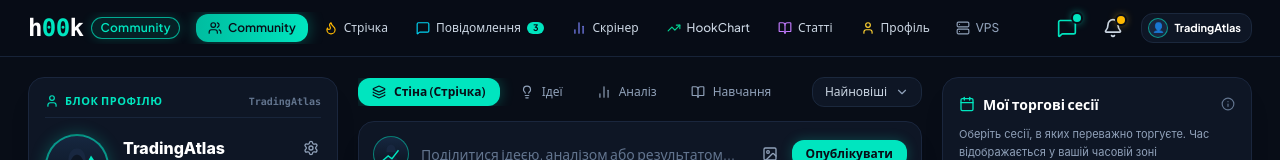
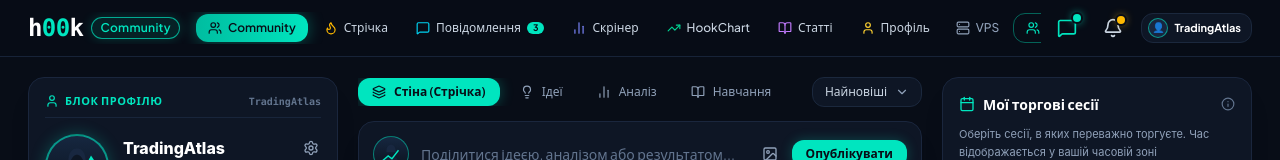
Before and after one commit to maks37614/social, a React (Vite) app: page / in a window 1280 px wide. Shown: the top 160 px of the page. Built offline with nearby package versions, Linux system fonts and the light colour scheme.

Commit message:
ui: add Community Social branch link to main navigation

```diff
--- a/src/components/Header.tsx
+++ b/src/components/Header.tsx
@@ -167,6 +167,17 @@ export const Header: React.FC<HeaderProps> = ({
               <Server className="w-3.5 h-3.5" />
               <span className="hidden sm:inline">VPS</span>
             </button>
+            {/* Source branch link: Git branches are not deployed application routes. */}
+            <a
+              href="https://github.com/maks37614/social/tree/integration/community-social"
+              target="_blank"
+              rel="noopener noreferrer"
+              className="flex items-center gap-1.5 px-2.5 sm:px-3 py-1.5 rounded-xl border border-[#00e5bf]/40 text-[#00e5bf] text-[11px] sm:text-xs font-semibold hover:bg-[#00e5bf]/10 transition shrink-0"
+              title="Відкрити код інтеграції Community Social на GitHub"
+            >
+              <Users className="w-3.5 h-3.5" />
+              <span>Community Social ↗</span>
+            </a>
           </nav>
         </div>
 
```
